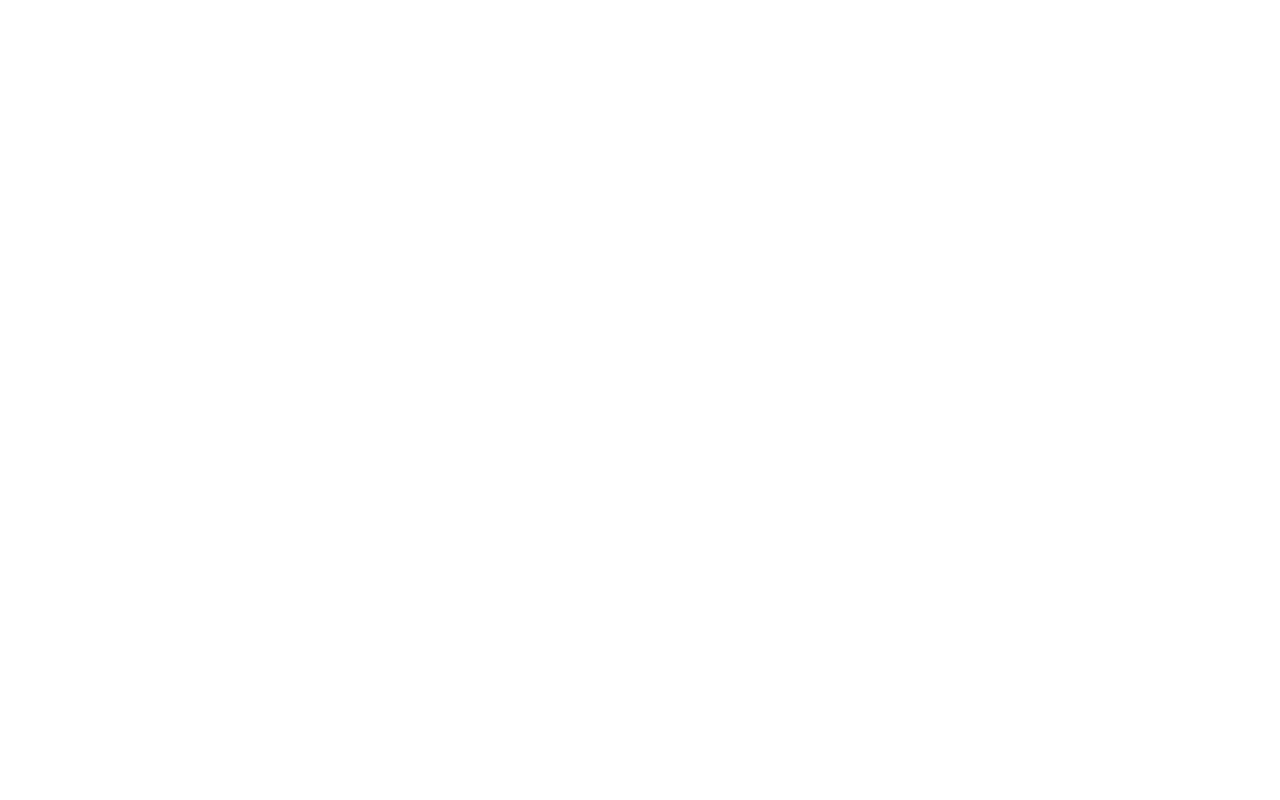
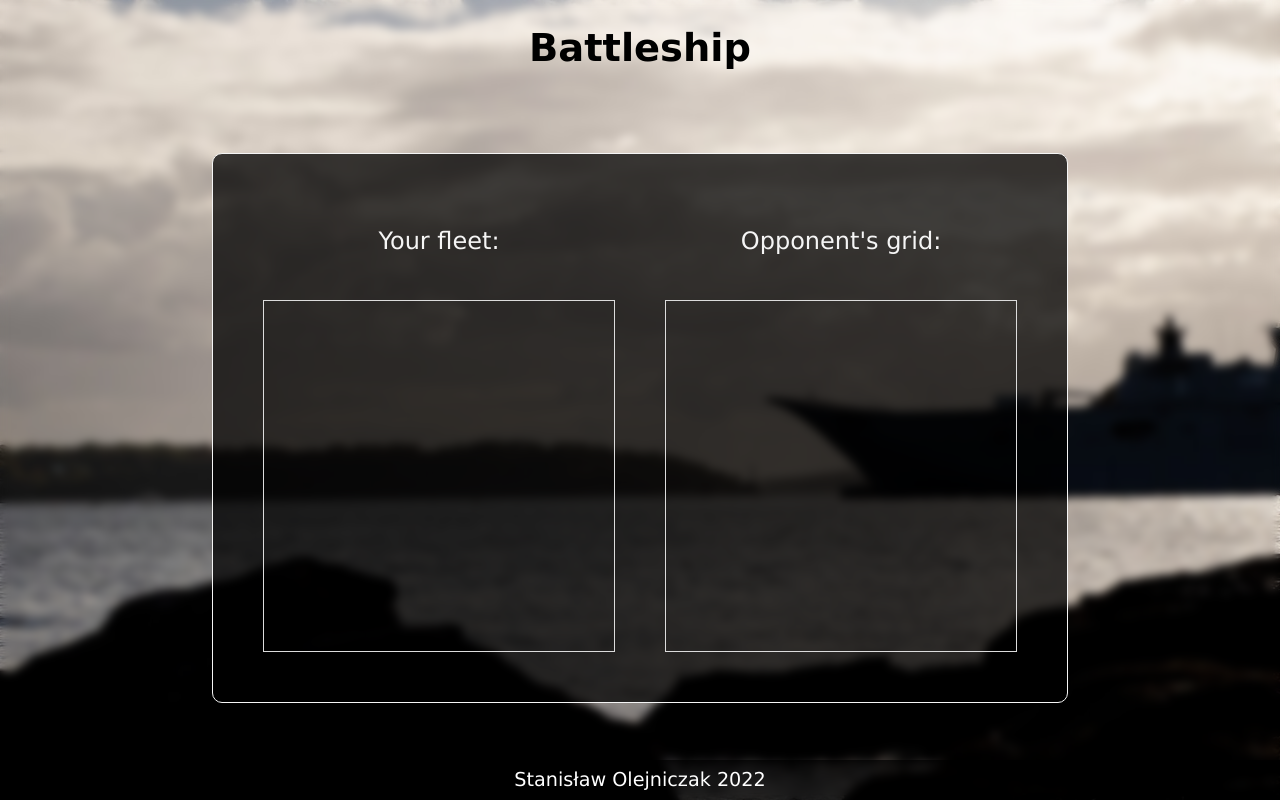
Before and after one commit to McStanley/battleship, a plain HTML site: page index.html in a window 1280 px wide. Drawn offline with Linux system fonts and the light colour scheme.

Commit message:
Create page layout

```diff
--- a/index.html
+++ b/index.html
@@ -1 +1 @@
-<!doctype html><html lang="en"><head><meta charset="UTF-8"/><meta name="viewport" content="width=device-width,initial-scale=1"/><title>Battleship</title><script defer="defer" src="main.js"></script><link href="main.css" rel="stylesheet"></head><body></body></html>
+<!doctype html><html lang="en"><head><meta charset="UTF-8"/><meta name="viewport" content="width=device-width,initial-scale=1"/><title>Battleship</title><script defer="defer" src="main.js"></script><link href="main.css" rel="stylesheet"></head><body><header class="header"><h1>Battleship</h1></header><main class="main"><div class="game"><div class="grid-container"><p class="grid-description">Your fleet:</p><div id="left-grid" class="grid"></div></div><div class="grid-container"><p class="grid-description">Opponent's grid:</p><div id="right-grid" class="grid"></div></div></div></main><footer class="footer"><p>Stanisław Olejniczak 2022</p></footer></body></html>
```
Also changed, not shown: main.css (+1 -0 lines), 8ac60f59d2536edc7023.jpg (added).
